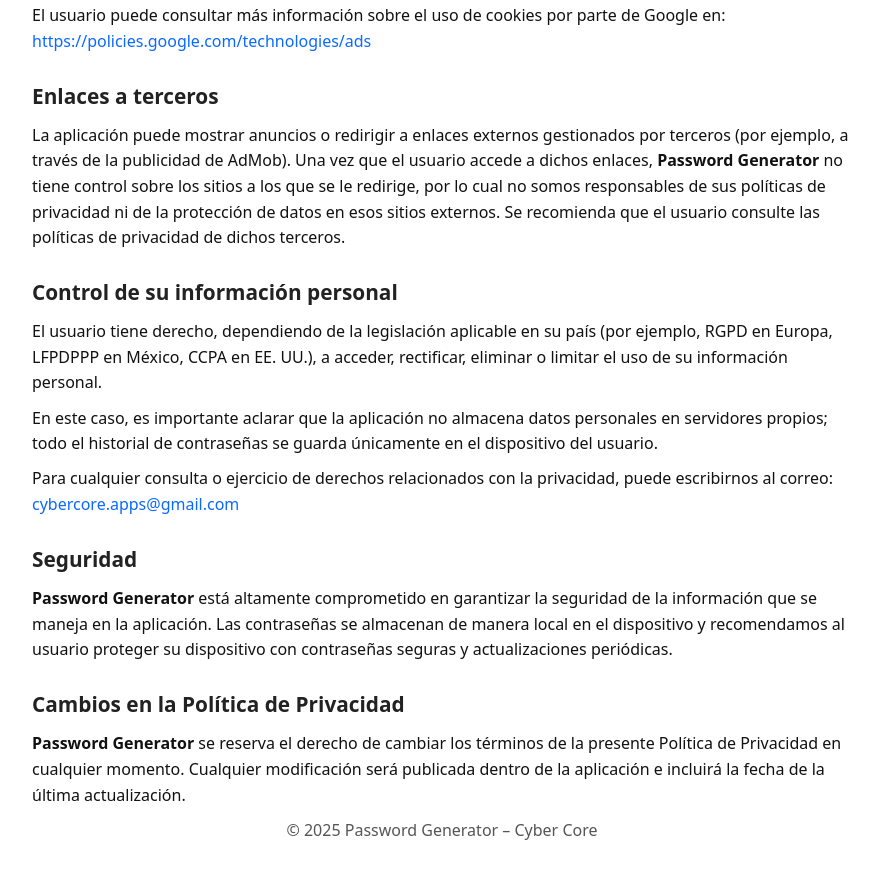
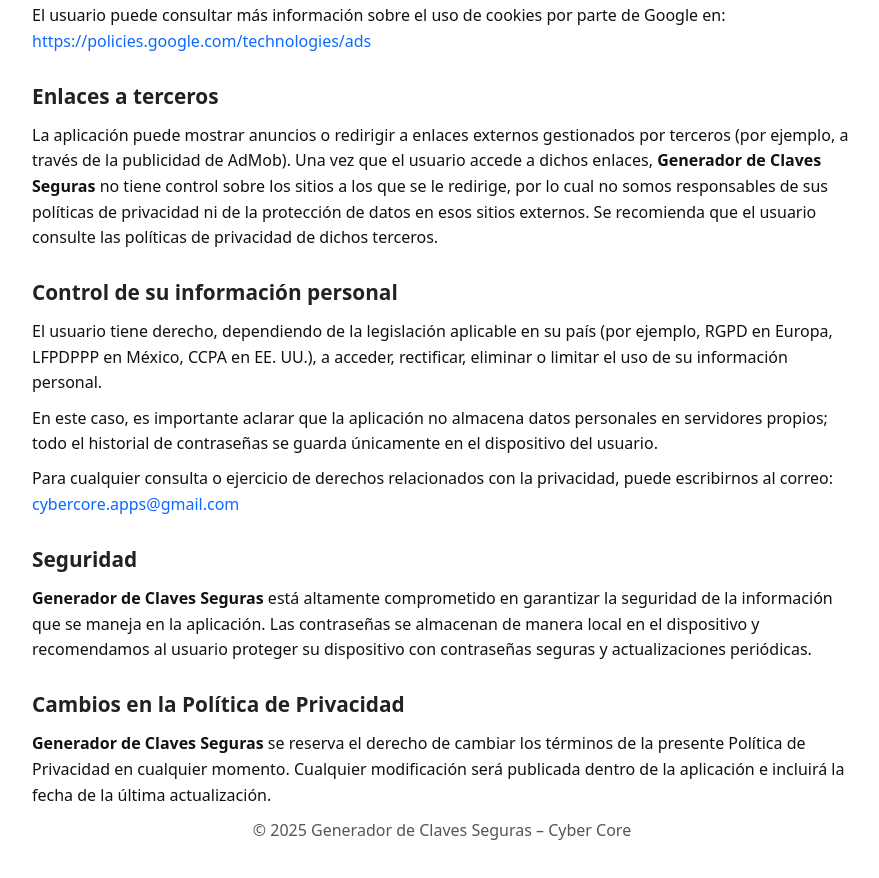
Before and after one commit to CyberCore-dev/Politicas-Apps, a plain HTML site: page politica-password.html in a window 1280 px wide. Shown: the part 1024-1902 px from the top of the page, without its empty margins (198-1077 px from the left). Drawn offline with Linux system fonts and the light colour scheme.

Commit message:
Update politica-password.html

```diff
--- a/politica-password.html
+++ b/politica-password.html
@@ -2,7 +2,7 @@
 <html lang="es">
 <head>
   <meta charset="utf-8">
-  <title>Política de Privacidad – Password Generator</title>
+  <title>Política de Privacidad – Generador de Claves Seguras</title>
   <meta name="viewport" content="width=device-width, initial-scale=1">
   <style>
     body {
@@ -48,12 +48,12 @@
   <h1>Política de Privacidad</h1>
   <p class="muted">Última actualización: 07 de septiembre 2025</p>
 
-  <p>La presente Política de Privacidad establece los términos en que <strong>Password Generator</strong> utiliza y protege la información que es proporcionada por sus usuarios al momento de utilizar la aplicación. Esta compañía está comprometida con la seguridad de los datos de sus usuarios.</p>
+  <p>La presente Política de Privacidad establece los términos en que <strong>Generador de Claves Seguras</strong> utiliza y protege la información que es proporcionada por sus usuarios al momento de utilizar la aplicación. Esta compañía está comprometida con la seguridad de los datos de sus usuarios.</p>
 
   <p>Cuando en algún caso sea necesario que el usuario proporcione información (por ejemplo, al ponerse en contacto con nosotros por correo electrónico), ésta se utilizará únicamente de acuerdo con los términos de este documento. Sin embargo, esta Política de Privacidad puede cambiar con el tiempo o ser actualizada, por lo que recomendamos revisar esta página de manera periódica para asegurarse de estar de acuerdo con dichos cambios.</p>
 
   <h2>Información que es recogida</h2>
-  <p>La aplicación <strong>Password Generator</strong> no solicita registro ni recopila datos personales como nombre, correo electrónico o información demográfica para su funcionamiento principal.</p>
+  <p>La aplicación <strong>Generador de Claves Seguras</strong> no solicita registro ni recopila datos personales como nombre, correo electrónico o información demográfica para su funcionamiento principal.</p>
   <p>La información que se maneja es la siguiente:</p>
   <ul>
     <li>Las contraseñas que el usuario decida guardar se almacenan únicamente <strong>en el dispositivo</strong>, sin ser enviadas a servidores externos.</li>
@@ -74,7 +74,7 @@
   <a href="https://policies.google.com/technologies/ads" target="_blank" rel="noopener">https://policies.google.com/technologies/ads</a></p>
 
   <h2>Enlaces a terceros</h2>
-  <p>La aplicación puede mostrar anuncios o redirigir a enlaces externos gestionados por terceros (por ejemplo, a través de la publicidad de AdMob). Una vez que el usuario accede a dichos enlaces, <strong>Password Generator</strong> no tiene control sobre los sitios a los que se le redirige, por lo cual no somos responsables de sus políticas de privacidad ni de la protección de datos en esos sitios externos. Se recomienda que el usuario consulte las políticas de privacidad de dichos terceros.</p>
+  <p>La aplicación puede mostrar anuncios o redirigir a enlaces externos gestionados por terceros (por ejemplo, a través de la publicidad de AdMob). Una vez que el usuario accede a dichos enlaces, <strong>Generador de Claves Seguras</strong> no tiene control sobre los sitios a los que se le redirige, por lo cual no somos responsables de sus políticas de privacidad ni de la protección de datos en esos sitios externos. Se recomienda que el usuario consulte las políticas de privacidad de dichos terceros.</p>
 
   <h2>Control de su información personal</h2>
   <p>El usuario tiene derecho, dependiendo de la legislación aplicable en su país (por ejemplo, RGPD en Europa, LFPDPPP en México, CCPA en EE. UU.), a acceder, rectificar, eliminar o limitar el uso de su información personal.</p>
@@ -83,12 +83,12 @@
   <a href="mailto:cybercore.apps@gmail.com">cybercore.apps@gmail.com</a></p>
 
   <h2>Seguridad</h2>
-  <p><strong>Password Generator</strong> está altamente comprometido en garantizar la seguridad de la información que se maneja en la aplicación.
+  <p><strong>Generador de Claves Seguras</strong> está altamente comprometido en garantizar la seguridad de la información que se maneja en la aplicación.
   Las contraseñas se almacenan de manera local en el dispositivo y recomendamos al usuario proteger su dispositivo con contraseñas seguras y actualizaciones periódicas.</p>
 
   <h2>Cambios en la Política de Privacidad</h2>
-  <p><strong>Password Generator</strong> se reserva el derecho de cambiar los términos de la presente Política de Privacidad en cualquier momento. Cualquier modificación será publicada dentro de la aplicación e incluirá la fecha de la última actualización.</p>
+  <p><strong>Generador de Claves Seguras</strong> se reserva el derecho de cambiar los términos de la presente Política de Privacidad en cualquier momento. Cualquier modificación será publicada dentro de la aplicación e incluirá la fecha de la última actualización.</p>
 
-  <p class="muted">© 2025 Password Generator – Cyber Core</p>
+  <p class="muted">© 2025 Generador de Claves Seguras – Cyber Core</p>
 </body>
 </html>
```
